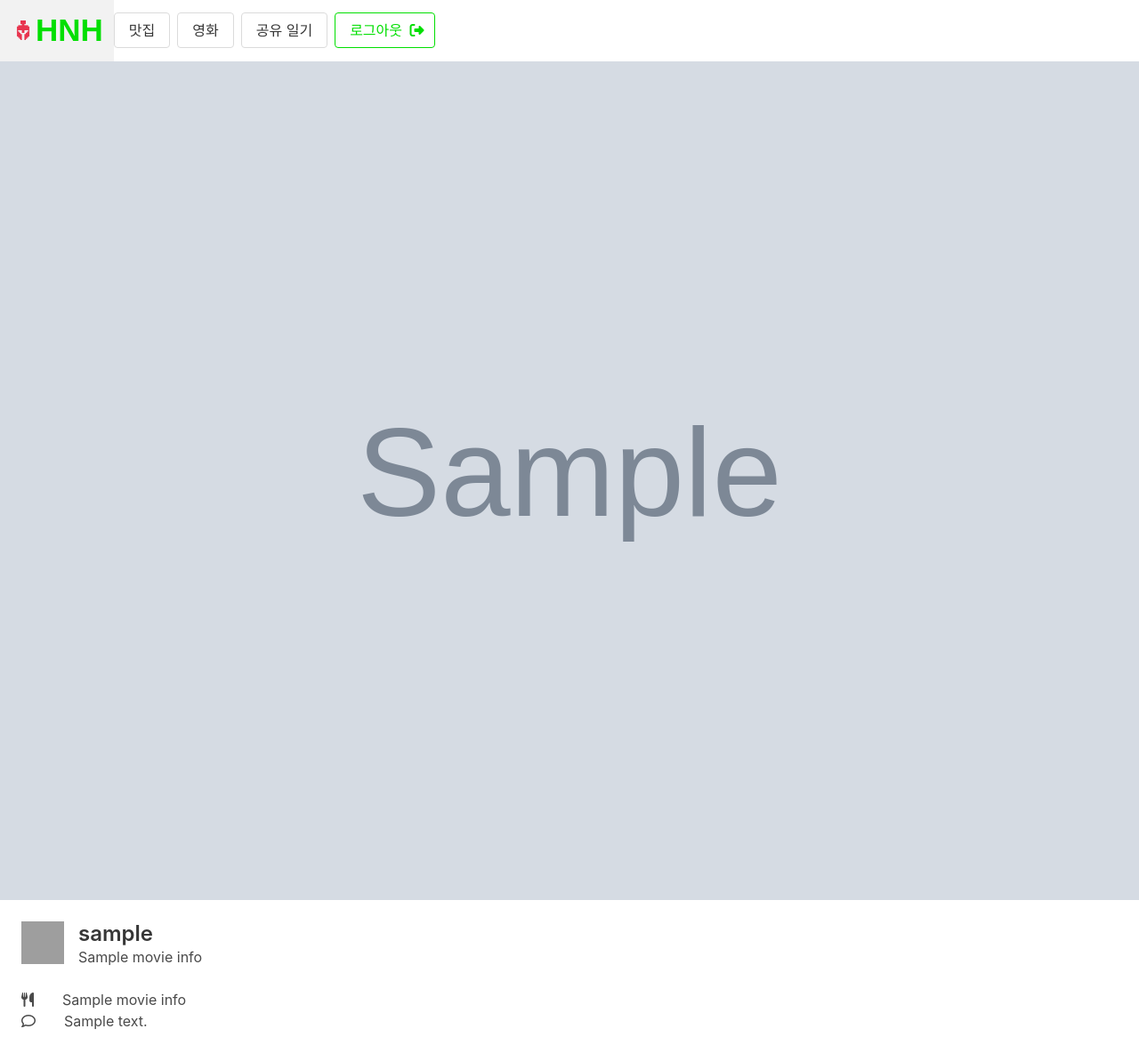
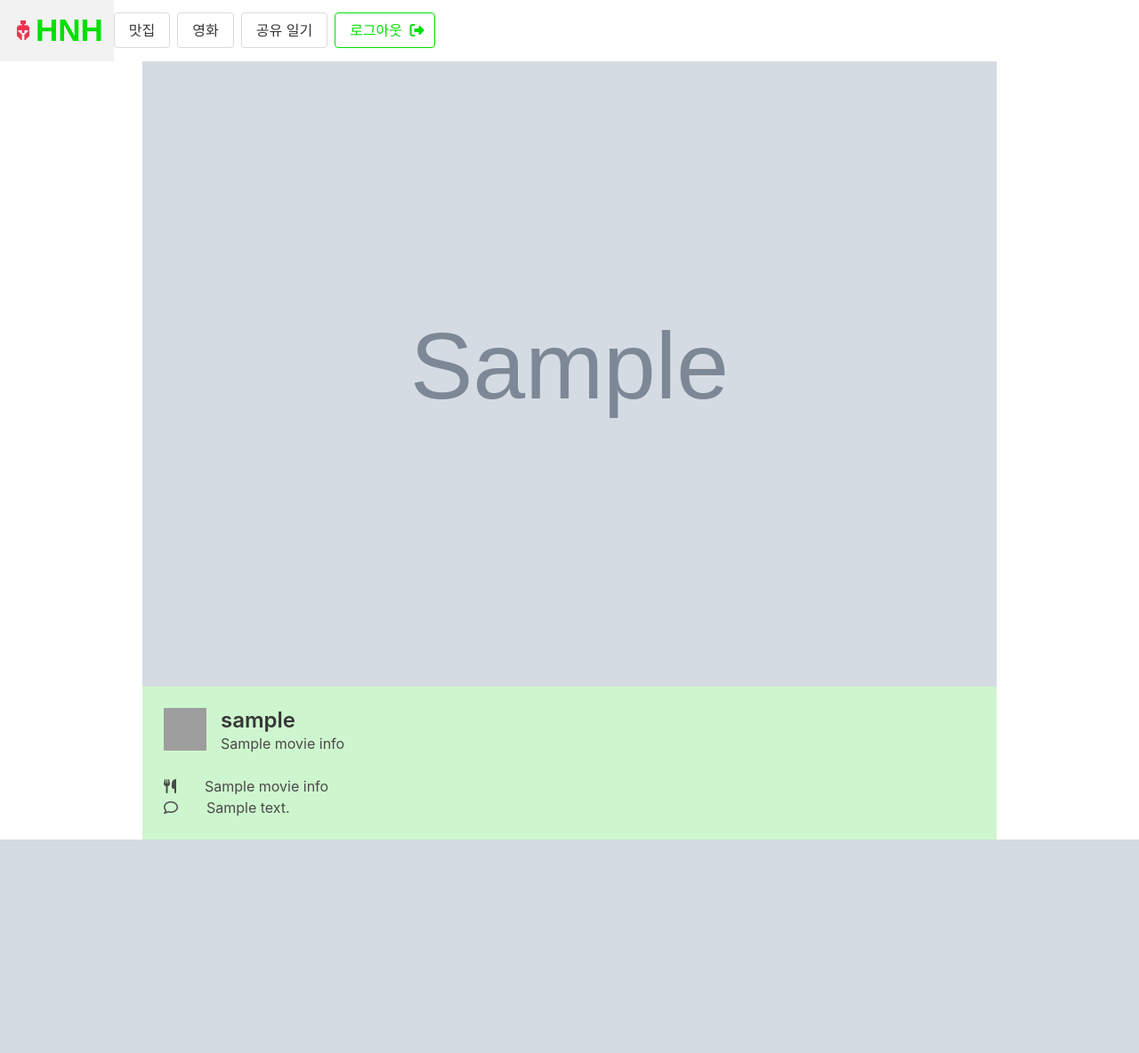
Before and after one commit to euni1004/week1_project_HNH, a Flask app: template templates/moviecontent.html in a window 1280 px wide. Shown: the whole page at 89% size. After the commit the page ends 944 px from the top, so only its background shows below. Run offline with Flask 2, Linux system fonts and the light colour scheme; the template is opened without the code that fills it: most values are stand-ins (such as "Sample title", 1, 10 or a date in 2020); grey boxes marked "Sample" are stand-in pictures; some libraries are stand-ins or nearby versions; some web fonts are replaced; grey boxes are pictures that could not be loaded.

Commit message:
마지막

```diff
--- a/app.py
+++ b/app.py
@@ -58,6 +58,14 @@ def foodcontent_home(date):
     try:
         food_info = db.foodloc.find_one({"date": date})
         return render_template('foodcontent.html', food_info=food_info)
+    except (jwt.ExpiredSignatureError, jwt.exceptions.DecodeError):
+        return redirect(url_for("home"))
+
+@app.route('/moviecontent/<date>')
+def moviecontent_home(date):
+    try:
+        movie_info = db.movie.find_one({"date": date})
+        return render_template('moviecontent.html', movie_info=movie_info)
     except (jwt.ExpiredSignatureError, jwt.exceptions.DecodeError):
         return redirect(url_for("home"))
 
--- a/static/myjs.js
+++ b/static/myjs.js
@@ -210,7 +210,7 @@ function get_movie_posts() {
                     if (movie['movie_comment'].length > 20) {
                         html_temp = `<div class="card">
                                         <div class="card-image">
-                                            <a class="image is-4by3">
+                                            <a class="image is-4by3" href="/moviecontent/${movie['date']}">
                                                 <img src="/static/${movie['movie_file']}" alt="Placeholder image">
                                             </a>
                                         </div>
@@ -228,15 +228,15 @@ function get_movie_posts() {
 
                                                 </div>
                                             </div>
-                                                🎬&emsp;${movie['movie_name']}<br>
-                                                📄&emsp;${comment}...<br>
+                                                <a href="/moviecontent/${movie['date']}" style="color: black">🎬&emsp;${movie['movie_name']}<br>
+                                                <a href="/moviecontent/${movie['date']}" style="color: black">📄&emsp;${comment}...<br>
                                             <time datetime="2016-1-1">${time_before}</time>
                                         </div>
                                     </div>`
                     } else {
                         html_temp = `<div class="card">
                                         <div class="card-image">
-                                            <a class="image is-4by3">
+                                            <a class="image is-4by3" href="/moviecontent/${movie['date']}">
                                                 <img src="/static/${movie['movie_file']}" alt="Placeholder image">
                                             </a>
                                         </div>
@@ -254,8 +254,8 @@ function get_movie_posts() {
 
                                                 </div>
                                             </div>
-                                                🎬&emsp;${movie['movie_name']}<br>
-                                                📄&emsp;${movie['movie_comment']}<br><br>
+                                                <a href="/moviecontent/${movie['date']}" style="color: black">🎬&emsp;${movie['movie_name']}<br>
+                                                <a href="/moviecontent/${movie['date']}" style="color: black">📄&emsp;${movie['movie_comment']}<br><br>
                                             <time datetime="2016-1-1">${time_before}</time>
                                         </div>
                                     </div>`
--- a/static/mystyle.css
+++ b/static/mystyle.css
@@ -61,3 +61,9 @@ input::-webkit-calendar-picker-indicator {
 .section .media{
     margin: 10px;
 }
+
+.moviecontent{
+    width: 75%;
+    margin: 0 auto;
+    background-color: #CEF6CE;
+}
```
